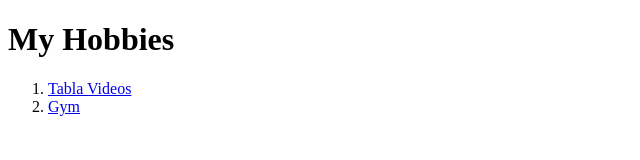
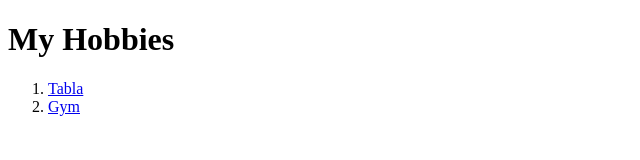
Before and after one commit to Abanoub2002/cv, a plain HTML site: page hobbies.html in a window 1280 px wide. Shown: the full height of the page, 0-640 px from the left. Drawn offline with Linux system fonts and the light colour scheme.

Commit message:
Update hobbies.html

```diff
--- a/hobbies.html
+++ b/hobbies.html
@@ -9,7 +9,7 @@
 <body>
   <h1>My Hobbies</h1>
   <ol>
-    <li><a href="https://www.youtube.com/channel/UCIZyQB8fEyV3a6gYAPv0bcQ/featured">Tabla Videos</a></li>
+    <li><a href="https://www.youtube.com/channel/UCIZyQB8fEyV3a6gYAPv0bcQ/featured">Tabla</a></li>
     <li><a href="https://youtu.be/X_9VoqR5ojM">Gym</a></li>
   </ol>
 
```
